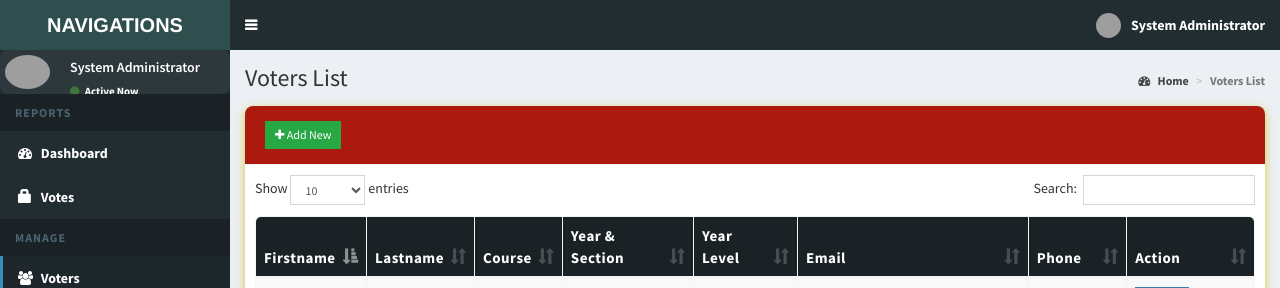
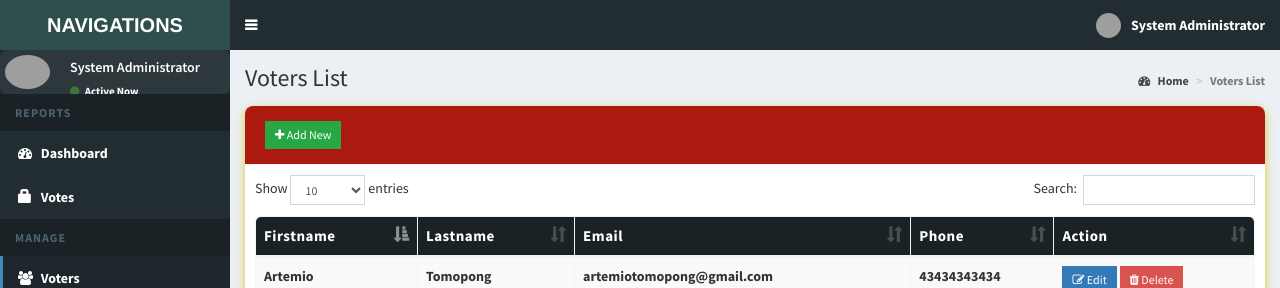
Before and after one commit to ramor123/ctu-voting-website, a Django app: page /administrator/voters in a window 1280 px wide. Shown: the top 288 px of the page. Run offline with Django 3.2, Linux system fonts and the light colour scheme; a user stored in the database is signed in; data comes from the database, SQL or seed files in the repository; both versions use the stored data as it was after the commit; some libraries are stand-ins or nearby versions; grey boxes are pictures that could not be loaded.

Commit message:
Initial commit

```diff
--- a/administrator/templates/admin/voters.html
+++ b/administrator/templates/admin/voters.html
@@ -61,9 +61,6 @@
             <thead>
               <th>Firstname</th>
               <th>Lastname</th>
-              <th>Course</th>
-              <th>Year & Section</th>
-              <th>Year Level</th>
               <th>Email</th>
               <th>Phone</th>
               <th>Action</th>
@@ -73,9 +70,6 @@
               <tr>
                 <td>{{ voter.admin.first_name }}</td>
                 <td>{{ voter.admin.last_name }}</td>
-                <td>{{ voter.course }}</td>
-                <td>{{ voter.year_section }}</td>
-                <td>{{ voter.year_level }}</td>
                 <td>{{ voter.admin.email }}</td>
                 <td>{{ voter.phone }}</td>
                 <td>
@@ -133,8 +127,12 @@
           </div>
 
           <div class="modal-footer">
-            <button type="button" class="btn btn-danger btn-flat pull-left" data-dismiss="modal"><i class="fa fa-close"></i> Close</button>
-            <button type="submit" class="btn btn-success btn-flat"><i class="fa fa-save"></i> Save</button>
+            <button type="button" class="btn btn-danger btn-flat pull-left" data-dismiss="modal">
+              <i class="fa fa-close"></i> Close
+            </button>
+            <button type="submit" class="btn btn-success btn-flat">
+              <i class="fa fa-save"></i> Save
+            </button>
           </div>
 
         </form>
@@ -170,27 +168,6 @@
             <label class="col-sm-3 control-label">Lastname</label>
             <div class="col-sm-9">
               <input type="text" id="edit_lastname" name="last_name" class="form-control">
-            </div>
-          </div>
-
-          <div class="form-group">
-            <label class="col-sm-3 control-label">Course</label>
-            <div class="col-sm-9">
-              <input type="text" id="edit_course" name="course" class="form-control">
-            </div>
-          </div>
-
-          <div class="form-group">
-            <label class="col-sm-3 control-label">Year & Section</label>
-            <div class="col-sm-9">
-              <input type="text" id="edit_year_section" name="year_section" class="form-control">
-            </div>
-          </div>
-
-          <div class="form-group">
-            <label class="col-sm-3 control-label">Year Level</label>
-            <div class="col-sm-9">
-              <input type="text" id="edit_year_level" name="year_level" class="form-control">
             </div>
           </div>
 
@@ -293,11 +270,6 @@
               $('#edit_phone').val(response.phone);
               $('#edit_email').val(response.email);
 
-              // NEW FIELDS
-              $('#edit_course').val(response.course);
-              $('#edit_year_section').val(response.year_section);
-              $('#edit_year_level').val(response.year_level);
-
               $('.fullname').html(response.first_name + ' ' + response.last_name);
           }
       });
--- a/voting/templates/voting/confirmation.html
+++ b/voting/templates/voting/voter/confirmation.html
@@ -1,4 +1,4 @@
-{% extends "root.html" %}
+{% extends 'root.html' %}
 {% block content %}
 
 <style>
```
Also changed, not shown: db.sqlite3.
